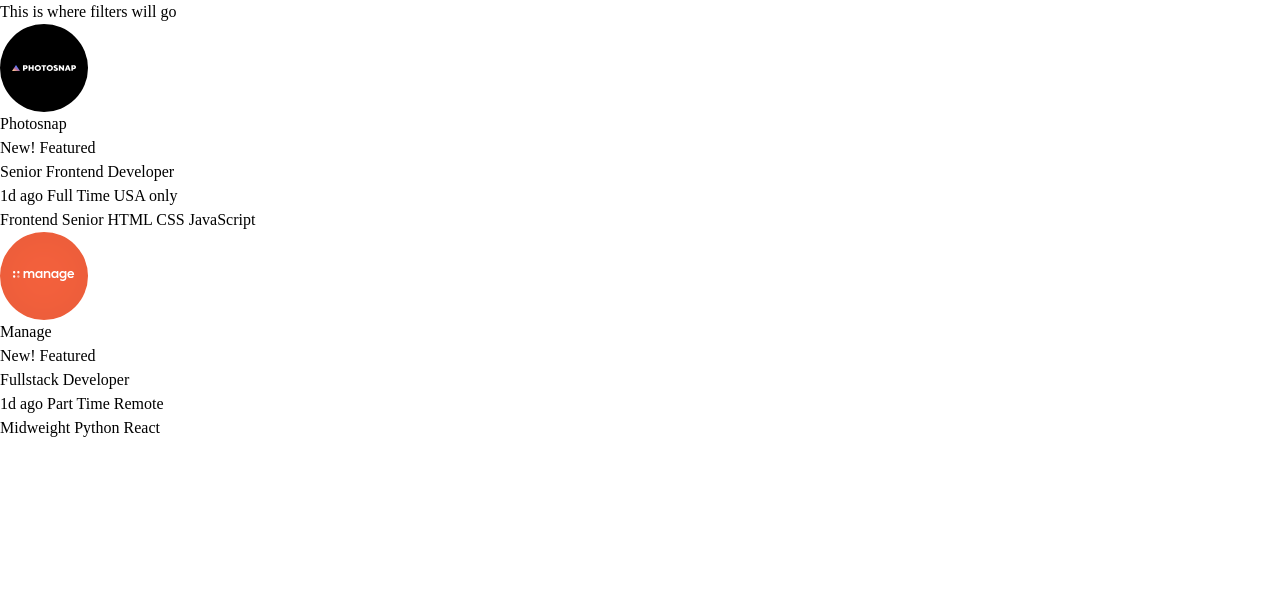
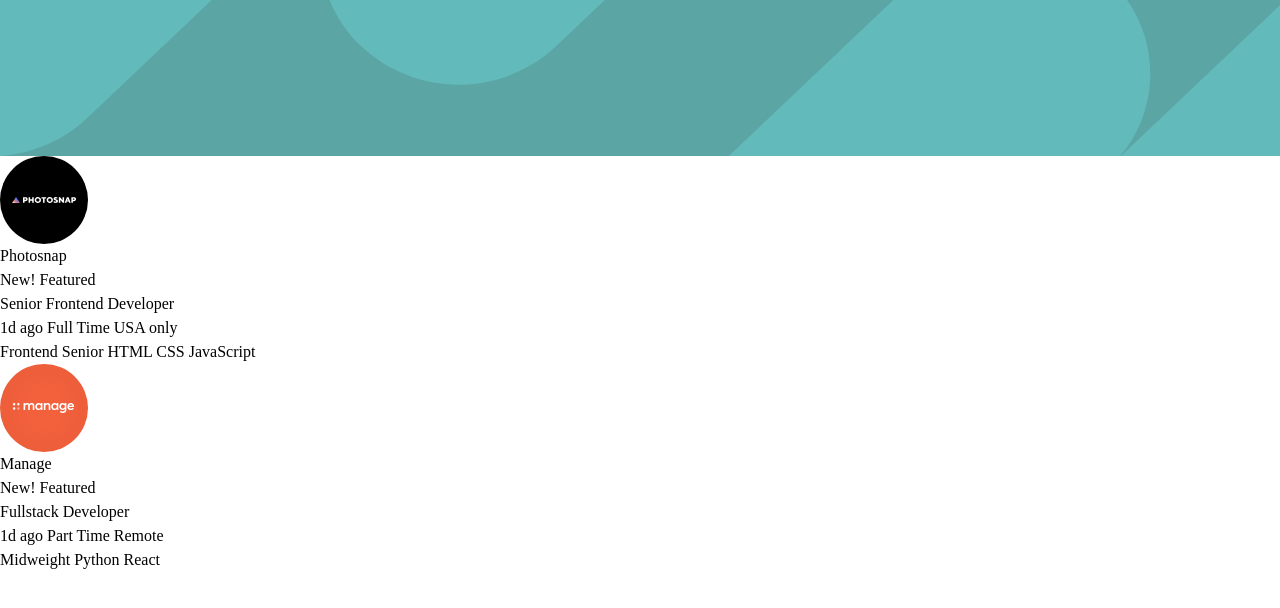
Before and after one commit to VildanHakanaj/static-job-listing, a website: page index.html in a window 1280 px wide. Drawn offline with Linux system fonts and the light colour scheme.

Commit message:
Styled the header

```diff
--- a/index.css
+++ b/index.css
@@ -64,3 +64,12 @@ picture {
     --fw-bold: 700;
     --fw-medium: 500;
 }
+
+header{
+    min-width: 100%;
+    height: 9.75rem;
+    background-color: var(--clr-primary);
+    background-image: url("images/bg-header-desktop.svg");
+    background-repeat: no-repeat;
+    background-size: cover;
+}
--- a/index.html
+++ b/index.html
@@ -15,7 +15,6 @@
 </head>
 <body>
 <header>
-    <div id="filters">This is where filters will go</div>
 </header>
 
 <div id="items">
```
